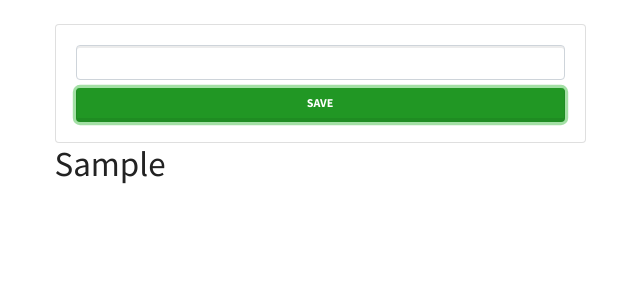
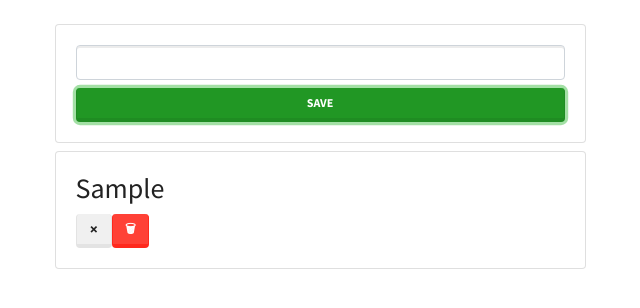
Before and after one commit to SantiagoAOttolini/TypeScript-and-ReactJS, a React (Create React App) app: page / in a window 1280 px wide. Both pictures are taken after typing "Sample" into the empty fields and a click on the button "SAVE". Shown: the top 308 px of the page, without its empty margins (320-960 px from the left). Built offline with nearby package versions, Linux system fonts and the light colour scheme.

Commit message:
TS-React: Delete task

```diff
--- a/src/App.tsx
+++ b/src/App.tsx
@@ -22,11 +22,28 @@ function App(): JSX.Element {
   };
 
   //Recive a name of a new task
-  const addTask = (name: string) => {
+  const addTask = (name: string): void => {
     //Copy the new content of tasks and add a new one
     const newTasks: ITask[] = [...tasks, { name: name, done: false }];
     setTask(newTasks);
   };
+
+  const toggleDoneTask = (i: number): void => {
+    //copy in a new variable the actual value of the task inside the state
+    const newTasks: ITask[] = [...tasks];
+    /*
+    if of all the tasks I have a task with value
+    true it is changed to false and the list with the object changes*/
+    newTasks[i].done = !newTasks[i].done;
+    setTask(newTasks);
+  };
+
+  const removeTask = (i: number): void =>{
+    const newTasks: ITask[] = [...tasks]
+    /*of all the tasks I delete a task with the index that they pass me by parameter*/
+    newTasks.splice(i, 1)
+    setTask(newTasks)
+  }
 
   return (
     <div className="container p-4">
@@ -40,14 +57,30 @@ function App(): JSX.Element {
                   onChange={(e) => setNewTask(e.target.value)}
                   value={newTask}
                   className="form-control"
+                  autoFocus
                 />
                 <button className="btn btn-success btn-block mt-2">Save</button>
               </form>
             </div>
           </div>
-          {tasks.map((t: ITask, i: number) => {
-            return <h1 key={i}>{t.name}</h1>;
-          })}
+          {tasks.map((t: ITask, i: number) => (
+            <div className="card card-body mt-2" key={i}>
+              <h2 style={{ textDecoration: t.done ? "line-through" : "" }}>
+                {t.name}
+              </h2>
+              <div>
+                <button
+                  className="btn btn-secondary"
+                  onClick={() => toggleDoneTask(i)}
+                >
+                  {t.done ? "✓" : "✗"}
+                </button>
+                <button className="btn btn-danger" onClick = {()=> removeTask(i)}>
+                🗑
+                </button>
+              </div>
+            </div>
+          ))}
         </div>
       </div>
     </div>
```
